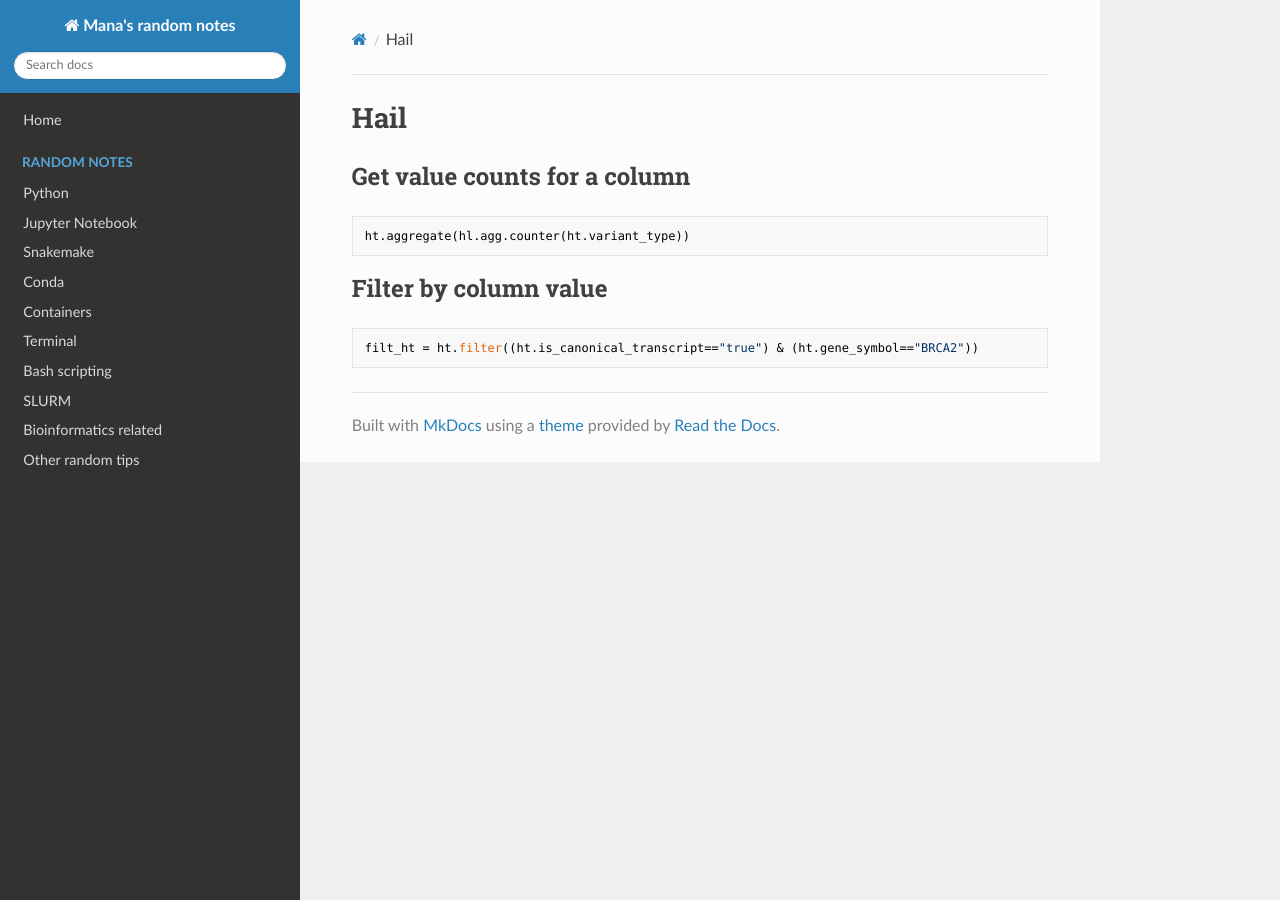
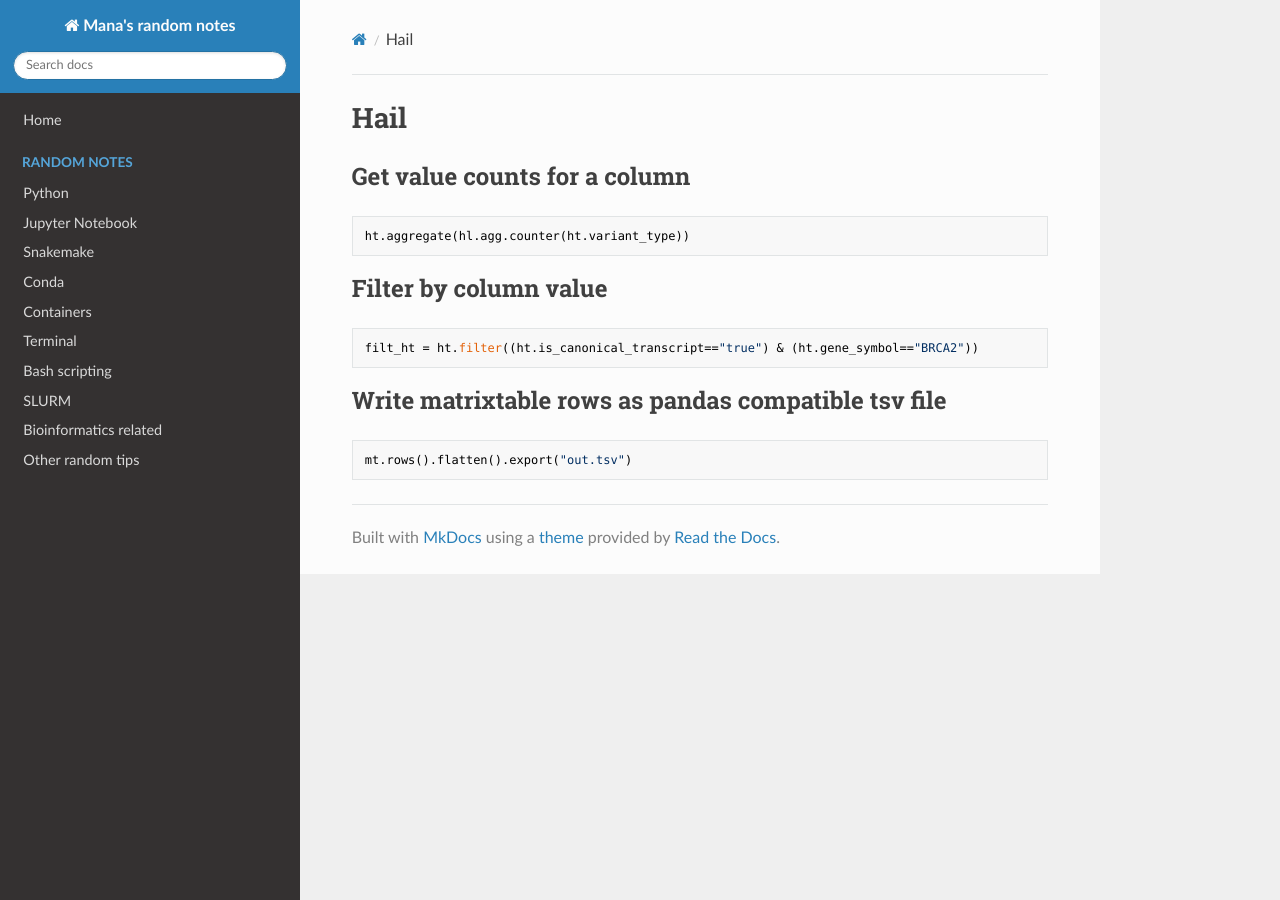
Before and after one commit to ManavalanG/mana_random_notes, an MkDocs documentation site: the page built from docs/hail.md, in a window 1280 px wide. Built offline with MkDocs 1.6.1, drawn with Linux system fonts in a browser that asks for light colours; nearby versions of some CDN libraries.

Commit message:
writes mt rows to tsv

````diff
--- a/docs/hail.md
+++ b/docs/hail.md
@@ -11,3 +11,9 @@ ht.aggregate(hl.agg.counter(ht.variant_type))
 ```py
 filt_ht = ht.filter((ht.is_canonical_transcript=="true") & (ht.gene_symbol=="BRCA2"))
 ```
+
+## Write matrixtable rows as pandas compatible tsv file
+
+```py
+mt.rows().flatten().export("out.tsv")
+```
````
